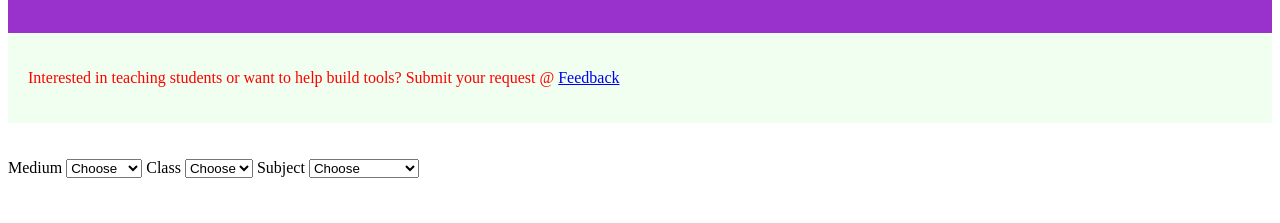
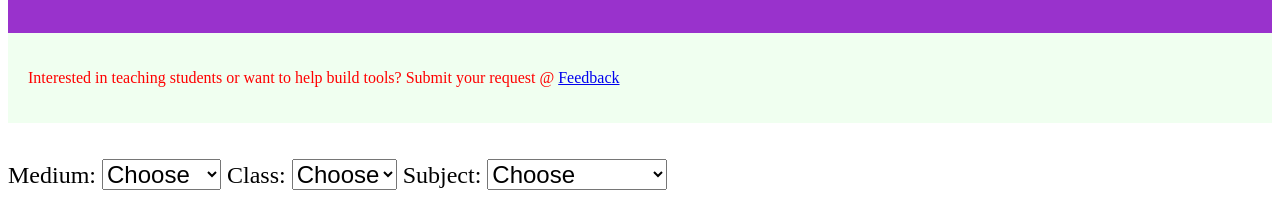
Before and after one commit to changewarrior/samveda, a plain HTML site: page index.html in a window 1280 px wide. Shown: the part 116-339 px from the top of the page. Drawn offline with nearby package versions, Linux system fonts and the light colour scheme.

Commit message:
increased font

```diff
--- a/index.html
+++ b/index.html
@@ -23,6 +23,7 @@
         tr:nth-child(even) {
           background-color: #dddddd;
         }
+
         </style>
 
 
@@ -56,28 +57,31 @@
 
     <form>
 
-        <label for="html">Medium</label>
+        <div style="font-size:24px" >
+        <label for="html"   >Medium:</label>
 
 
-        <select id="medium" name = "medium"  onchange="selectMedium();" >
+        <select id="medium" name = "medium"   style="font-size:24px"  onchange="selectMedium();" >
             <option value = "Choose" selected >Choose</option>
             <option value = "Kannada">Kannada</option>
             <!-- <option value = "English" >English</option> -->
         </select>
 
-        <label for="Class">Class</label>
+
+        <label for="Class">Class:   </label>
 
 
-        <select id="class" name = "Class" onchange="selectClass();">
+        <select id="class" name = "Class"  style="font-size:24px" onchange="selectClass();">
             <option value = "Choose" selected >Choose</option>
             <option value = "10">10th</option>
 
         </select>
 
-        <label for="Subject">Subject</label>
+
+        <label for="Subject">Subject:</label>
 
 
-        <select id="subject" name = "Subject" onchange="selectSubject();">
+        <select id="subject" name = "Subject"  style="font-size:24px"  onchange="selectSubject();">
             <option value = "Choose" selected>Choose</option>
 
             <option value = "Social Science" >Social Science</option>
@@ -92,8 +96,11 @@
             -->
         </select>
 
+            </div>
+    </form>
 
-    </form>
+
+
 
     </br>
     </br>
```
